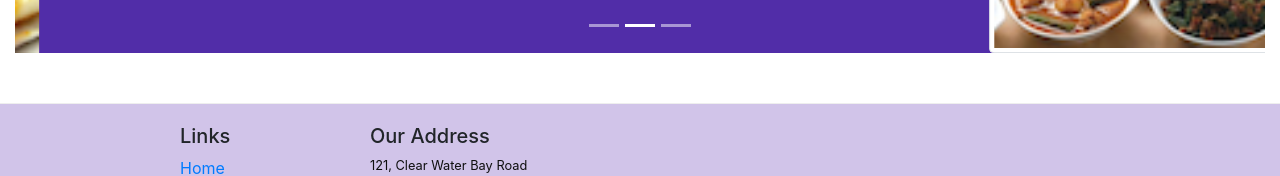
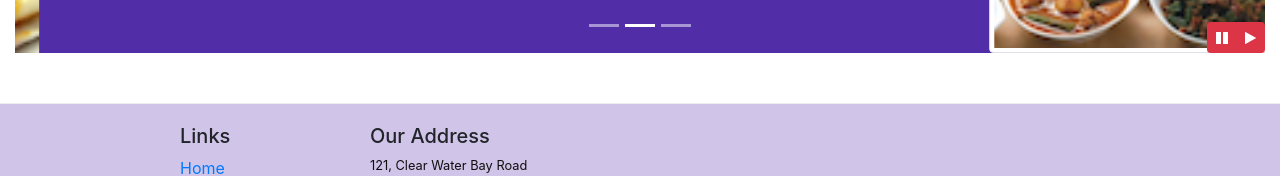
Before and after one commit to aastha621/bootstrap, a website: page index.html in a window 1280 px wide. Shown: the part 631-807 px from the top of the page. Drawn offline with nearby package versions, Linux system fonts and the light colour scheme.

Commit message:
bootsrap and jquery

```diff
--- a/css/styles.css
+++ b/css/styles.css
@@ -60,3 +60,10 @@ body{
     left: 0;
     min-height: 300px;
 }
+
+#carouselButton {
+    right:0px;
+    position: absolute;
+    bottom: 0px;
+    z-index: 1;
+}
--- a/index.html
+++ b/index.html
@@ -210,6 +210,14 @@
                     <a class="carousel-control-next" href="#mycarousel" role="button" data-slide="next">
                         <span class="carousel-control-next-icon"></span>
                     </a>
+                                    <div class="btn-group" id="carouselButton">
+                    <button class="btn btn-danger btn-sm" id="carousel-pause">
+                        <span class="fa fa-pause"></span>
+                    </button>
+                    <button class="btn btn-danger btn-sm" id="carousel-play">
+                        <span class="fa fa-play"></span>
+                    </button>
+                </div>
 
             </div>
 
@@ -321,7 +329,22 @@
         </div>
     </footer>
 
-     <!-- jQuery first, then Popper.js, then Bootstrap JS. -->
+     <!-- jQuery first, then Popper.js, then Bootstrap JS. --><script>
+        $(document).ready(function(){
+            $("#mycarousel").carousel( { interval:2000 } );
+
+            $("#carousel-pause").click(function(){
+                $("#mycarousel").carousel('pause');
+
+            });
+
+            $("#carousel-play").click(function(){
+                $("#mycarousel").carousel('cycle');
+
+            });
+        });
+    </script>
+
     <script src="node_modules/jquery/dist/jquery.slim.min.js"></script>
     <script src="node_modules/popper.js/dist/umd/popper.min.js"></script>
     <script src="node_modules/bootstrap/dist/js/bootstrap.min.js"></script>
```
